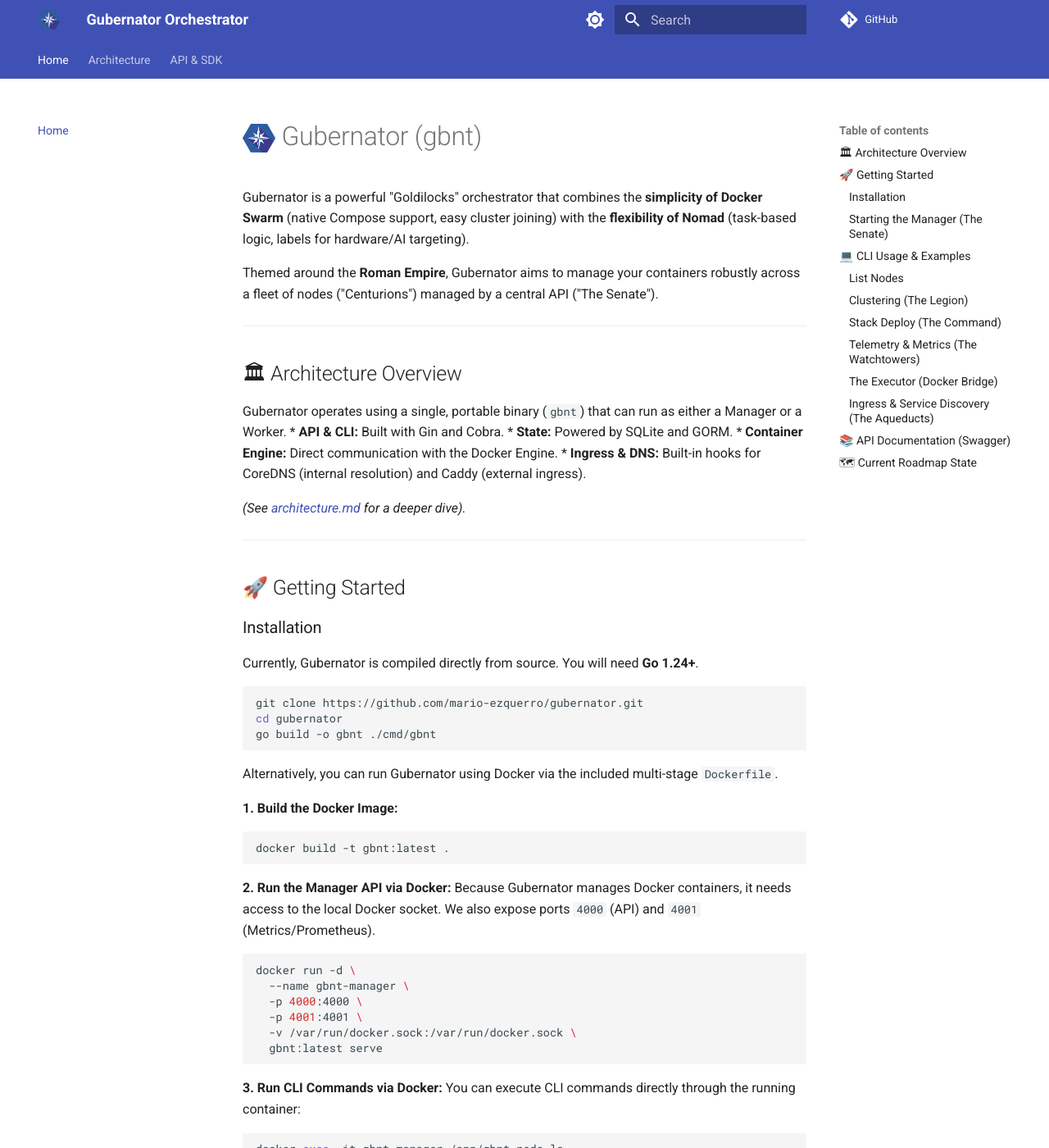
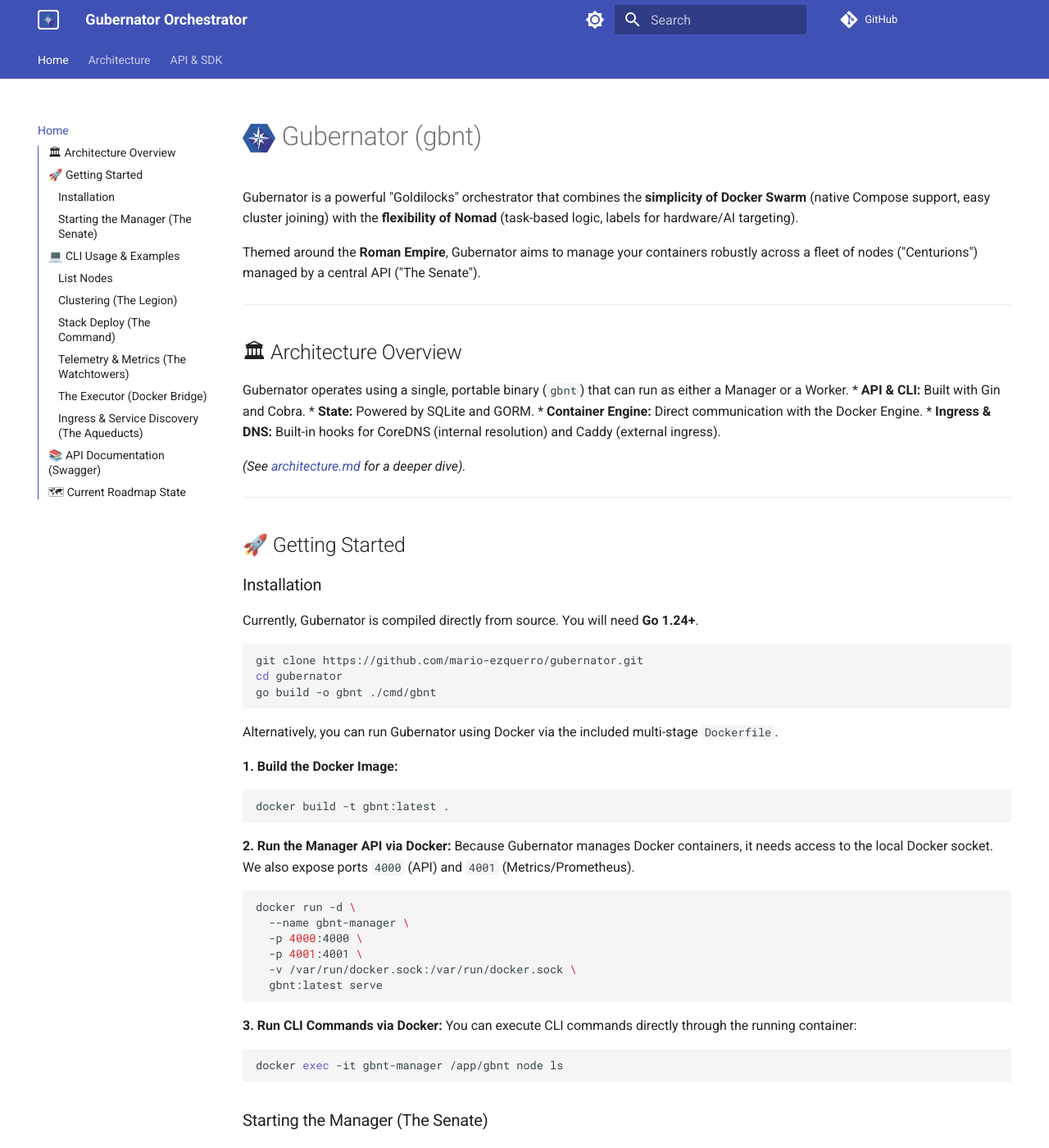
Before and after one commit to mario-ezquerro/gubernator, an MkDocs documentation site: the page built from docs/index.md, in a window 1280 px wide and 1400 px high. Shown: the whole window at 82% size. Built offline with MkDocs 1.6.1 and Material for MkDocs 9.7.7, drawn with Linux system fonts in a browser that asks for light colours; comment, search, counter and statistics services are not loaded.

Commit message:
docs: improve MkDocs UI styling
- Integrated Table of Contents into left navigation pane (toc.integrate).
- Added custom CSS to wrap header logo in a white border box.
- Bumped version to v1.2.2.

```diff
--- /dev/null
+++ b/docs/stylesheets/extra.css
@@ -0,0 +1,7 @@
+/* Cuadrado de líneas blancas alrededor del logo superior */
+.md-header__button.md-logo img {
+    border: 2px solid white;
+    border-radius: 4px; /* Opcional: suaviza las esquinas */
+    padding: 2px; /* Opcional: deja algo de aire entre el logo y el borde */
+    background-color: transparent;
+}
--- a/mkdocs.yml
+++ b/mkdocs.yml
@@ -29,6 +29,10 @@
     - navigation.instant
     - navigation.tracking
     - navigation.tabs
+    - toc.integrate
+
+extra_css:
+  - stylesheets/extra.css
 
 nav:
   - Home: index.md
```
Also changed, not shown: 1 other file.
